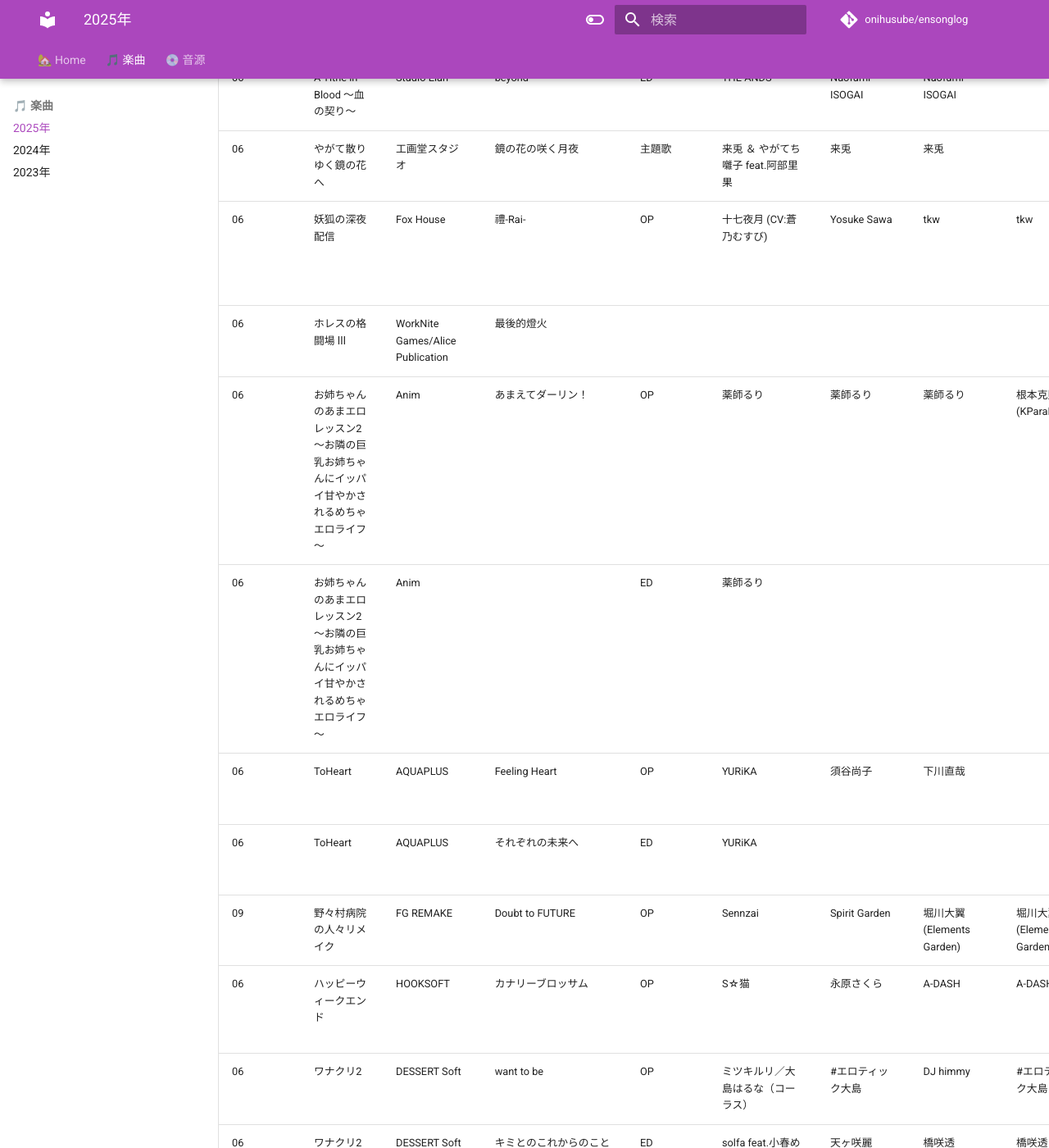
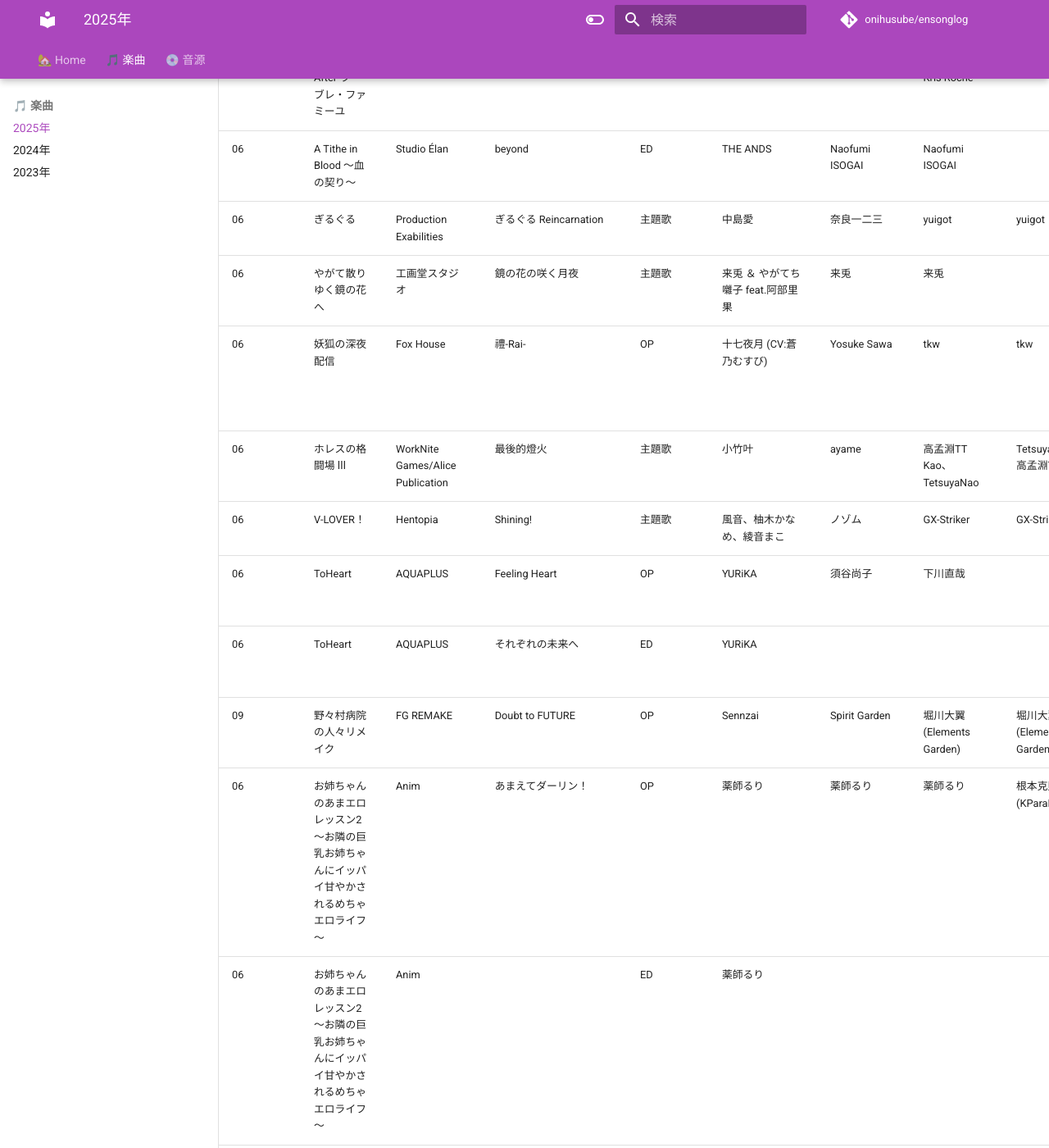
Before and after one commit to onihusube/ensonglog, an MkDocs documentation site: the page built from docs/2025/楽曲.md, in a window 1280 px wide and 1400 px high, scrolled down 12976 px. Shown: the whole window at 82% size. Built offline with MkDocs 1.6.1 and Material for MkDocs 9.7.7, drawn with Linux system fonts in a browser that asks for light colours; emoji names are drawn with the system emoji font; comment, search, counter and statistics services are not loaded; some of the changed text lies outside the part shown.

Commit message:
曲情報など追加

```diff
--- a/docs/2025/楽曲.md
+++ b/docs/2025/楽曲.md
@@ -91,6 +91,7 @@
 | 04<!--/25--> | もっと！孕ませ！炎のおっぱい異世界 おっぱいバニー学園！ | みるくふぁくとりー | いっぱいの愛♡～おっぱい、お好きなんでしょ?～ | 主題歌 | MOM | パイの美 | 中沢伴行 | 中沢伴行 | | | [:rabbit:](https://chobit.cc/8ubtb) |
 | 04<!--/27--> | サブリミナルレジオン | AxiaBridge | ヒイロノメザメ | 美作京キャラクターソング | 風花ましろ | 羽田ソラ | Yu, ヒノデ | Yu, ヒノデ |  | サブリミナルレジオン（2020/09）のキャラクターソング | [:fontawesome-brands-twitter:](https://x.com/HanedaSora_AB/status/1908535098821005475) |
 | 04<!--/27--> | サブリミナルレジオン | AxiaBridge | CCC Fate:I | 美作京キャラクターソング | 風花ましろ | 羽田ソラ | Yu, ヒノデ | Yu, ヒノデ |  | サブリミナルレジオン（2020/09）のキャラクターソング | [:fontawesome-brands-twitter:](https://x.com/HanedaSora_AB/status/1908535098821005475) |
+| 04<!--/27--> | のくたーんまいだーりん！ | nitewalk prod. | ローランノクターン | 主題歌 | 重音テトSV | | Geasdy | Geasdy | [BOOTH](https://nitewalkprod.booth.pm/items/6925581) | | [:fontawesome-brands-youtube:](https://www.youtube.com/watch?v=0FAzGJ8xeJk) |
 | 05<!--/02--> | スーパーヒロインを（押し）倒せっ！ ～悪役怪人になった俺～ | アパタイト | 悪の花 | 主題歌 | | ROLLYBOX | ROLLYBOX | ROLLYBOX | | | [:rabbit:](https://chobit.cc/a6dux) |
 | 05<!--/09--> | 気になるあの子は、同調圧力で堕としてイけっ！ ～ボクは、ターゲット以外を操る！？～ | アパタイト | ずっと君に届けたい | 主題歌 | | 妄想クリエーション | 妄想クリエーション | 妄想クリエーション | |  | [:rabbit:](https://chobit.cc/d6gmr/4vymy02z) |
 | 05<!--/09--> | StreamLove Voyage | Confiture | ワハハでジャーニー | 主題歌 | みなみまい from i.o.sound | 津上潤也 | 津上潤也 | レインメーカー | | | [:fontawesome-brands-youtube:](https://www.youtube.com/watch?v=biDx60yK7q8) |
@@ -112,21 +113,23 @@
 | 06<!--/12--> | KANADE | フロントウイング | はじまりは恋 | OP | カナデ（CV:夏吉ゆうこ） | 桑島由一 | 松本文紀 | 松本文紀 | | | [:fontawesome-brands-youtube:](https://www.youtube.com/watch?v=Oeujv2bGEHo) [:fontawesome-brands-youtube:](https://www.youtube.com/watch?v=6r8DsqYnxzc) |
 | 06<!--/12--> | KANADE | フロントウイング | For You | ED | カナデ（CV:夏吉ゆうこ） | 浅生詠 | 松本文紀 | 松本文紀 | | Guitar: 古後敦史 | [:fontawesome-brands-youtube:](https://www.youtube.com/watch?v=Oeujv2bGEHo) [:fontawesome-brands-youtube:](https://www.youtube.com/watch?v=6r8DsqYnxzc) |
 | 06<!--/12--> | VIRTUAL GIRL @ WORLD'S END | ブシロードゲームス | Hi-Vision | OP | 夢限大みゅーたいぷ | 是 | 是 | サツキ | 夢限大みゅーたいぷ2nd Single「Hi-Vision」（配信あり） |  | [:fontawesome-brands-youtube:](https://www.youtube.com/watch?v=rjOVXUAgYQg) [:fontawesome-brands-youtube:](https://www.youtube.com/watch?v=PtT8qMrMqE8) [:fontawesome-brands-youtube:](https://www.youtube.com/watch?v=2ecjo9jpoPM) |
-| 06<!--/12--> | VIRTUAL GIRL @ WORLD'S END | ブシロードゲームス | アルストロメリア | 挿入歌 | リンカ(CV:立花日菜) | みちる | みちる | サツキ | [Link.to](https://bmu.lnk.to/Alstroemeriatw) |  | [:fontawesome-brands-youtube:](https://www.youtube.com/watch?v=eEebyMh4bus) |
-| 06<!--/12--> | VIRTUAL GIRL @ WORLD'S END | ブシロードゲームス | アンチプライド・カタルシス | 挿入歌 | マキ（CV.橘めい） | みちる | みちる | みちる | [Link.to](https://bmu.lnk.to/AntiprideCatharsistw) | | [:fontawesome-brands-youtube:](https://www.youtube.com/watch?v=o_VaBu67Ch8) |
-| 06<!--/12--> | VIRTUAL GIRL @ WORLD'S END | ブシロードゲームス | ステージ | 挿入歌 | アイ（CV.橘杏咲） |  |  |  | [Link.to](https://bmu.lnk.to/Ai_Stagetw) | | [:fontawesome-brands-youtube:](https://www.youtube.com/watch?v=o_VaBu67Ch8) |
+| 06<!--/12--> | VIRTUAL GIRL @ WORLD'S END | ブシロードゲームス | アルストロメリア | 挿入歌 | リンカ(CV:立花日菜) | みちる | みちる | サツキ | [Linkfire](https://bmu.lnk.to/Alstroemeriatw) |  | [:fontawesome-brands-youtube:](https://www.youtube.com/watch?v=eEebyMh4bus) |
+| 06<!--/12--> | VIRTUAL GIRL @ WORLD'S END | ブシロードゲームス | アンチプライド・カタルシス | 挿入歌 | マキ（CV.橘めい） | みちる | みちる | みちる | [Linkfire](https://bmu.lnk.to/AntiprideCatharsistw) | | [:fontawesome-brands-youtube:](https://www.youtube.com/watch?v=o_VaBu67Ch8) |
+| 06<!--/12--> | VIRTUAL GIRL @ WORLD'S END | ブシロードゲームス | ステージ | ED | アイ（CV.橘杏咲） | 是 | 是 | ZEROKU | [Linkfire](https://bmu.lnk.to/Ai_Stagetw) | | [:fontawesome-brands-youtube:](https://www.youtube.com/watch?v=o_VaBu67Ch8) [:fontawesome-brands-youtube:](https://www.youtube.com/watch?v=nVpmDIjy17E) |
 | 06<!--/13--> | 仲良し母娘と3P同居生活 ～義母の指導で夫婦円満～ | アパタイト | 小さな光 | 主題歌 | | ROLLYBOX | ROLLYBOX | ROLLYBOX | ゲームディスク | | [:rabbit:](https://chobit.cc/980ql) |
 | 06<!--/13--> | ネコぱら After ラ・ヴレ・ファミーユ | NEKO WORKs | コントレイル | OP | Ceui | Motokiyo | Motokiyo | Motokiyo | | | [:fontawesome-brands-youtube:](https://www.youtube.com/watch?v=4W-C0PZmSS4) |
 | 06<!--/13--> | ネコぱら After ラ・ブレ・ファミーユ | NEKO WORKs | side by side | ED | FUWAMOCO | Kris Roche | Aiobahn +81, Kris Roche | Aiobahn +81 | | Produced, mixed, mastered by Aiobahn +81  | [:fontawesome-brands-youtube:](https://www.youtube.com/watch?v=1rzCDwmSvzQ) |
 | 06<!--/17--> | A Tithe in Blood 〜血の契り〜 | Studio Élan | beyond | ED | THE ANDS | Naofumi ISOGAI | Naofumi ISOGAI | | | | [:fontawesome-brands-youtube:](https://www.youtube.com/watch?v=c7Naf-1EYvQ) |
+| 06<!--/19--> | ぎるぐる | Production Exabilities | ぎるぐる Reincarnation | 主題歌 | 中島愛 | 奈良一二三 | yuigot | yuigot | [Linkfire](https://gilgul.lnk.to/RCN) |  | [:fontawesome-brands-youtube:](https://www.youtube.com/watch?v=r8t-ehNB_GQ) |
 | 06<!--/20--> | やがて散りゆく鏡の花へ | 工画堂スタジオ | 鏡の花の咲く月夜 | 主題歌 | 来兎 ＆ やがてち囃子 feat.阿部里果 | 来兎 | 来兎 | | | | [:fontawesome-brands-youtube:](https://www.youtube.com/watch?v=CYWvev4vzlk) [:fontawesome-brands-twitter:](https://x.com/DEAR_MF_PR/status/1910634107572543649) [:fontawesome-brands-youtube:](https://www.youtube.com/watch?v=iUNGY_eGC0s) |
 | 06<!--/20--> | 妖狐の深夜配信 | Fox House | 禮-Rai- | OP | 十七夜月 (CV:蒼乃むすび) | Yosuke Sawa | tkw | tkw | [妖狐の深夜配信 Soundtrack](https://store.steampowered.com/app/3745100/_Soundtrack/?curator_clanid=44622143) | Harmony Arrangement：Pico、Mixing/Mastering：Renaissance | [:fontawesome-brands-youtube:](https://www.youtube.com/watch?v=53Kjx8x07Ms) |
-| 06<!--/24--> | ホレスの格闘場 Ⅲ | WorkNite Games/Alice Publication | 最後的燈火 | | | | | | | | [:fontawesome-brands-youtube:](https://www.youtube.com/watch?v=VIGymruLXjY) [:fontawesome-brands-youtube:](https://www.youtube.com/watch?v=dPa-ev8DXuk) |
-| 06<!--/27--> | お姉ちゃんのあまエロレッスン2 ～お隣の巨乳お姉ちゃんにイッパイ甘やかされるめちゃエロライフ～ | Anim | あまえてダーリン！ | OP | 薬師るり | 薬師るり | 薬師るり | 根本克則(KParaMUSIC) | 初回特典 録り下ろしボイスドラマ＆OP・EDテーマ | | [:rabbit:](https://chobit.cc/5bgum/bzzsek7q) |
-| 06<!--/27--> | お姉ちゃんのあまエロレッスン2 ～お隣の巨乳お姉ちゃんにイッパイ甘やかされるめちゃエロライフ～ | Anim | | ED | 薬師るり | | | | 初回特典 録り下ろしボイスドラマ＆OP・EDテーマ |  | |
+| 06<!--/24--> | ホレスの格闘場 Ⅲ | WorkNite Games/Alice Publication | 最後的燈火 | 主題歌 | 小竹叶 | ayame | 高孟淵TT Kao、TetsuyaNao | TetsuyaNao、高孟淵TT Kao | | | [:fontawesome-brands-youtube:](https://www.youtube.com/watch?v=VIGymruLXjY) [:fontawesome-brands-youtube:](https://www.youtube.com/watch?v=dPa-ev8DXuk)|
+| 06<!--/25--> | V-LOVER！ | Hentopia | Shining! | 主題歌 | 風音、柚木かなめ、綾音まこ | ノゾム | GX-Striker | GX-Striker | [V-LOVER！Soundtrack](https://store.steampowered.com/app/3778050/VLOVERSoundtrack/) | | | | |
 | 06<!--/26--> | ToHeart | AQUAPLUS | Feeling Heart | OP | YURiKA | 須谷尚子 | 下川直哉 | | 主題歌シングル「Feeling Heart」 | | [:fontawesome-brands-youtube:](https://www.youtube.com/watch?v=GQ3201OkpmQ) |
 | 06<!--/26--> | ToHeart | AQUAPLUS | それぞれの未来へ | ED | YURiKA |  |  | | 主題歌シングル「Feeling Heart」 | | |
 | 09<!--/26--> | 野々村病院の人々リメイク | FG REMAKE | Doubt to FUTURE  | OP  | Sennzai | Spirit Garden | 堀川大翼 (Elements Garden) | 堀川大翼 (Elements Garden) | | | [:fontawesome-brands-youtube:](https://www.youtube.com/watch?v=DksC4xJ-wHI) |
+| 06<!--/27--> | お姉ちゃんのあまエロレッスン2 ～お隣の巨乳お姉ちゃんにイッパイ甘やかされるめちゃエロライフ～ | Anim | あまえてダーリン！ | OP | 薬師るり | 薬師るり | 薬師るり | 根本克則(KParaMUSIC) | 初回特典 録り下ろしボイスドラマ＆OP・EDテーマ | | [:rabbit:](https://chobit.cc/5bgum/bzzsek7q) |
+| 06<!--/27--> | お姉ちゃんのあまエロレッスン2 ～お隣の巨乳お姉ちゃんにイッパイ甘やかされるめちゃエロライフ～ | Anim | | ED | 薬師るり | | | | 初回特典 録り下ろしボイスドラマ＆OP・EDテーマ |  | |
 | 06<!--/27--> | ハッピーウィークエンド | HOOKSOFT | カナリーブロッサム | OP | S☆猫 | 永原さくら | A-DASH | A-DASH | 豪華限定版特典 オリジナルサウンドトラック | Guitar, Bass: A-DASH | [:fontawesome-brands-youtube:](https://www.youtube.com/watch?v=n_Qovz4OMeE) [:fontawesome-brands-youtube:](https://www.youtube.com/watch?v=10Kjn0615Q4) [:fontawesome-brands-youtube:](https://www.youtube.com/watch?v=xXcekxsYcRw) |
 | 06<!--/27--> | ワナクリ2 | DESSERT Soft | want to be | OP | ミツキルリ／大島はるな（コーラス） | #エロティック大島 | DJ himmy | #エロティック大島 | 予約特典 オリジナルヴォーカルCD |  | [:fontawesome-brands-youtube:](https://www.youtube.com/watch?v=0Aq_AObG5fk) |
 | 06<!--/27--> | ワナクリ2 | DESSERT Soft | キミとのこれからのことを | ED | solfa feat.小春めう | 天ヶ咲麗 | 橋咲透 | 橋咲透 | 予約特典 オリジナルヴォーカルCD |  |  |
@@ -147,6 +150,7 @@
 | 07<!--/25--> | もっと！最高に都合のいいパイズリ上手のソフィーさん | POISON EXTACY | break through | 主題歌 | solfa feat.nao | 天ヶ咲麗 | 橋咲透 | 橋咲透 | 限定版特典 |  | [HP](https://www.parallel-soft.net/p-ex/project/pm2/download.html) |
 | 07<!--/25--> | もっと！最高に都合のいいパイズリ上手のソフィーさん | Parallel Soft | きみとイキたいワンダーランド | CM曲 | solfa feat.春河あかり | 春河あかり | 伊吹ユキヒロ | 伊吹ユキヒロ | | | [HP](https://www.parallel-soft.net/p-ex/project/pm2/DL/pm2_cm.mp4) |
 | 07<!--/25--> | 宿りし乙女の誓いと魔法 | ensemble | Moon light | OP | Duca | Duca | ANZIE | ANZIE | |  | [:fontawesome-brands-youtube:](https://www.youtube.com/watch?v=ofeQLkjSU04) [:fontawesome-brands-youtube:](https://www.youtube.com/watch?v=JS7mvOz5sbo) |
+| 08<!--/01--> | Imperial knights | ぽいずん |  | OP | 浅木式 | 勇者乾電池 | ねるそん700 | | |  | [:fontawesome-brands-youtube:](https://www.youtube.com/watch?v=hndnvegBjvE) |
 | 08<!--/17--> | おにいちゃんコンティニュー! ゆうりとしーくれっとらぶ♥ | ぱんみみそふと | Girl's Make | ED | ばん | John hive | コバヤシユウヤ | コバヤシユウヤ | | | |
 | 08<!--/28--> | 制服カノジョ2.5 | ENTERGRAM | オトナピュアハート  | OP   | 古賀希望（CV:月城日花） | monaka  | nobo | nobo | | Guitar:鴇田樹 </br> Mix:清野健太郎 | [:fontawesome-brands-youtube:](https://www.youtube.com/watch?v=yxBVvN9KUns)  |
 | 08<!--/29--> | スターライトBLUE | LiLiM DARKNESS | 追憶のスターライト | 主題歌 | solfa feat.nao | 天ヶ咲麗 | 橋咲透 | 橋咲透 | 同梱特典 ボーカルソングCD | | [:fontawesome-brands-youtube:](https://www.youtube.com/watch?v=YuR7cawrjO4) |
@@ -154,6 +158,10 @@
 | 08<!--/29--> | スターライトBLUE | LiLiM DARKNESS | 堕ちていく綺麗な星の欠片を | バッドエンド曲 | solfa feat.紫咲ほたる | 天ヶ咲麗 | 伊吹ユキヒロ | 伊吹ユキヒロ | 同梱特典 ボーカルソングCD (Midlength ver) |  |  |
 | 09<!--/26--> | アマカノ3 | あざらしそふと | Q.E.D | OP | Duca | Duca | 鈴木ぷよ | 鈴木ぷよ | | | [:fontawesome-brands-youtube:](https://www.youtube.com/watch?v=853zV8JmZXg) |
 | 09<!--/26--> | ライムライト・レモネードジャム | ゆずソフト | Be brand new | 挿入歌 | レモネードファクトリー | 羽生みいな | Famishin | みちこ | | Sound Produced by Angel Note | [:fontawesome-brands-youtube:](https://www.youtube.com/watch?v=5yKcP7r6HbM) |
+| 09<!--/26--> | ライムライト・レモネードジャム | ゆずソフト | 放光酸化 | 挿入歌 | レモネードファクトリー | 羽生みいな | Famishin | みちこ | |  | [:fontawesome-brands-youtube:](https://www.youtube.com/watch?v=cVyEpxvkohA) |
+| 09<!--/26--> | 何度目かのはじめまして | Purple Software | Re:何度目かのはじめまして | OP | 紫咲ほたる | 石川泰 | 山口たこ | 山口たこ | [LinkCore](https://linkco.re/8Zs2yVV2?lang=ja) </br> 豪華版特典 「サントラ&カバーCD」/「本編&サントラDLカード」 |  | [:fontawesome-brands-youtube:](https://www.youtube.com/watch?v=UBW7XjjZbNU) |
+| 09<!--/26--> | 何度目かのはじめまして | Purple Software | 雨のち、ふたり | ED | 浅葉リオ | | | | 豪華版特典 「サントラ&カバーCD」/「本編&サントラDLカード」 | | |
+| 09<!--/26--> | 恋愛、はじめまして ミニファンディスク サマーバケーション | ASa Project | Precious Days | 主題歌 | 燈華いのり | 朝霧はやと | 朝霧はやと | 朝霧はやと | | | [:fontawesome-brands-youtube:](https://www.youtube.com/watch?v=ZZxnxi9CcC4) |
 | 09<!--/??--> | けものティータイム | Studio Lalala | カワイイモラトリアム ～ Nyanyanyanyanyanyanya! ～ | 主題歌 | 小岩井ことり | 小岩井ことり | Snail’s House | Snail’s House | | | [:fontawesome-brands-youtube:](https://www.youtube.com/watch?v=ux4iRl7GmEo) |
 | 10<!--/02--> | 魔法使いの嫁 盛夏の幻と夢見る旅路 | ブシロード | さがしもの | OP | reche | 高瀬愛虹 | 白戸佑輔 | 白戸佑輔 | |  | [:fontawesome-brands-youtube:](https://www.youtube.com/watch?v=Pwp0rkF8YPk) |
 | 10<!--/30--> | D.C. Re:tune ～ダ・カーポ～ リチューン | CIRCUS | ダ・カーポ 〜奏で舞うメロディ〜 | OP | 青木陽菜 | yozuca\* | yozuca\* | 黒須克彦 | | | [:fontawesome-brands-youtube:](https://www.youtube.com/watch?v=AJbP0c93PaU) |
@@ -178,3 +186,6 @@
 |  | anemoi | Key | エタニクル | OP | ASCA| 魁 | 折戸伸治 | 内山利彦 | | | |
 |  | おさないレモンとおとなのバニラ | なつこん | Morning mix juice | | 朝比奈こん | 夏実 | 7mai  | | | | [HP](http://natukon.sblo.jp/article/191376333.html) |
 |  | 桜色の夢を見て、僕は君に恋をする | OPERAHOUSE | 夜空のメロディ ～桜の奇跡～ | | チェリー（CV.来栖りん） | 久遠真雪 | 陽澄リョウ | 陽澄リョウ | | | [:fontawesome-brands-youtube:](https://www.youtube.com/watch?v=6A9aPO--kQ8) |
+| | 記憶の鍵盤 | Laplacian | 傷跡に咲く音 | OP | 高島一菜（Hinano） | 緒乃ワサビ | Muu Dogg | Muu Dogg | | ギター：きこり、ベース：pino | [:fontawesome-brands-youtube:](https://www.youtube.com/watch?v=BpHu84OqYGU) |
+|  | ENCORE! | GALEX SOFT | プリズムとレモネド | OP | kiuy\* starring 遥 | racamyy | 432 , 最果みのり | 432 | 『プリズムとレモネド』 CDシングル ([BOOTH](https://galexsoft.booth.pm/items/7108927)) |  | |
+|  | ENCORE! | GALEX SOFT | ラムネ色スケッチブック ~~Acoustic Ver~~ |  | kiuy\* starring 遥 | racamyy | Keica\* | 432 | |  |
```
Also changed, not shown: docs/2024/音源個別/スカイコード Original Sound Track.md (+1 -1 lines), docs/2025/音源.md (+1 -0 lines), docs/2025/音源個別/SUCCESS VOCAL COLLECTION.md (+1 -1 lines).
